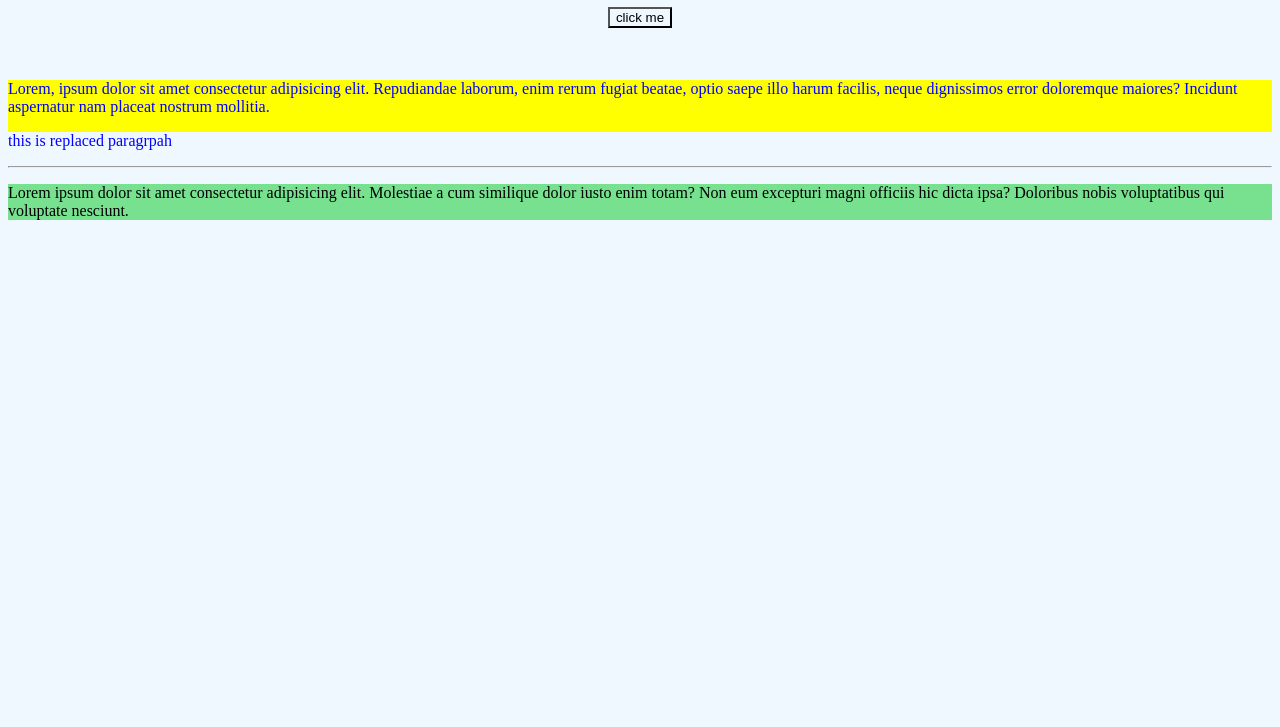
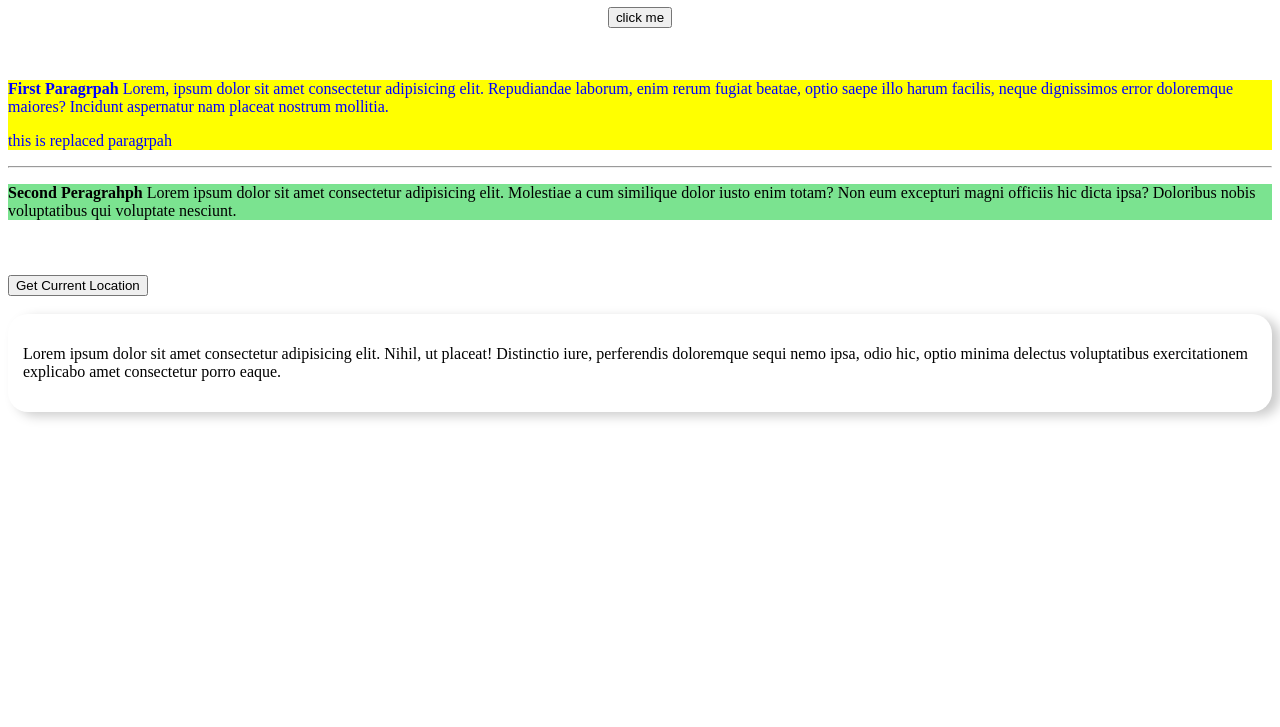
Before and after one commit to anilkarela/javascript-basics, a plain HTML site: page index.html in a window 1280 px wide. Shown: the part 73-800 px from the top of the page. Drawn offline with Linux system fonts and the light colour scheme.

Commit message:
new methods added

```diff
--- a/css/index.css
+++ b/css/index.css
@@ -1,6 +1,6 @@
-*{
+/* *{
     background-color:aliceblue;
-}
+} */
 #btn{
     display: flex;
     justify-content: center;
@@ -18,3 +18,13 @@
 #txt{
     background-color: green;
 }
+
+#intxt{
+    box-shadow:8px 4px 12px #ccc;
+    padding:15px;
+    border-radius:20px;
+    transition: 0.3s;
+}
+#intxt:hover{
+    transform:scale(.9);
+}
--- a/index.html
+++ b/index.html
@@ -10,12 +10,29 @@
 <body>
     <h1 style="text-align:center;">JavaScript Tutorial</h1>
     <div id="btn">
-        <button >click me</button>
+        <button id="click" onclick="clicked()">click me</button>
     </div>
     <br><br>
-    <p class="txt">Lorem, ipsum dolor sit amet consectetur adipisicing elit. Repudiandae laborum, enim rerum fugiat beatae, optio saepe illo harum facilis, neque dignissimos error doloremque maiores? Incidunt aspernatur nam placeat nostrum mollitia.</p>
+    <p class="txt"> <b> First Paragrpah </b>Lorem, ipsum dolor sit amet consectetur adipisicing elit. Repudiandae laborum, enim rerum fugiat beatae, optio saepe illo harum facilis, neque dignissimos error doloremque maiores? Incidunt aspernatur nam placeat nostrum mollitia.</p>
     <hr>
-    <p class="txt bg-primery" id="txt">Lorem ipsum dolor sit amet consectetur adipisicing elit. Molestiae a cum similique dolor iusto enim totam? Non eum excepturi magni officiis hic dicta ipsa? Doloribus nobis voluptatibus qui voluptate nesciunt.</p>
+    <p class="txt bg-primery" id="txt"> <b>Second Peragrahph </b>Lorem ipsum dolor sit amet consectetur adipisicing elit. Molestiae a cum similique dolor iusto enim totam? Non eum excepturi magni officiis hic dicta ipsa? Doloribus nobis voluptatibus qui voluptate nesciunt.</p>
+    <br>
+    <h1 class="textLocation"></h1>
+
+    <button id="vikas">
+        Get Current Location
+    </button>
+    <br>
+    <br>
+    <div id="intxt">
+    <p>Lorem ipsum dolor sit amet consectetur adipisicing elit. Nihil, ut placeat! Distinctio iure, perferendis doloremque sequi nemo ipsa, odio hic, optio minima delectus voluptatibus exercitationem explicabo amet consectetur porro eaque.</p>
+    </div>
+
+
+
+
+
+    <!-- <script src="/js/script.js"></script> -->
     <script src="/js/index.js"></script>
 </body>
 </html>
--- a/js/index.js
+++ b/js/index.js
@@ -3,7 +3,7 @@
 // console.log("hello world");
 // document.write("this is a doucment write");
 
-
+// "use strict"; :- to strictly use all the rules of js
 // 2 javasript console API
 console.log("hello world");
 console.warn("this is a warning");
@@ -182,9 +182,88 @@ console.log(
 
 // selecting using query
 
-sel=document.querySelector('.txt');
+let sel=document.querySelector('.txt');
 console.log(sel);
-selAll=document.querySelectorAll('.txt');
+let selAll=document.querySelectorAll('.txt');
 console.log(selAll);
 
+
+
+function clicked(){
+    console.log("button is clicked");
+}
+
+window.onload=function(){
+    console.log("document was loaded");
+}
 // Events in JavaScripts
+
+txt.addEventListener('click',function(){
+    console.log("the paragrpah2 was clicked");
+})
+
+
+// document.getElementsByClassName("txt")[0].addEventListener('mouseover',function(){
+//     console.log("on mouse over");
+// })
+
+// document.getElementsByClassName("txt bg-primery")[0].addEventListener('click',function(){
+//     console.log("will open anilkarela github in a new window");
+//     window.open('https://github.com/anilkarela');
+// })
+
+
+// to click on all class named txt we will run a for loop
+// let item = document.querySelectorAll(".txt");
+// for(let i of item){
+//     i.onclick=function(){
+//         alert();
+//     }
+// }
+
+// txt.addEventListener('mousedown',function(e){
+    // if(e.which == 1){
+    //     document.write("left click");
+    // }
+    // else if(e.which == 3){
+    //     document.write("right click");
+    // }
+
+//     navigator.geolocation.getCurrentPosition(function(data){
+//                 console.log(data);
+//     });
+// })
+
+
+
+vikas.addEventListener('click',function(){
+    navigator.geolocation.getCurrentPosition(function(data){
+        document.querySelector(".textLocation").innerText=data.coords.latitude+" ,"+data.coords.longitude;
+
+    })
+})
+
+
+
+// document.getElementById("loc").addEventListener("click",function(){
+//     alert();
+// })
+
+// document.querySelector("#intxt").addEventListener('click',function(){
+//     document.getElementById('intxt').innerHTML="<b> pargarh 3 was clicked</b>";
+// })
+
+
+let prevHTML=document.getElementById("intxt").innerHTML;
+
+document.querySelector("#intxt").addEventListener('mousedown',function(){
+    document.getElementById("intxt").innerHTML="<b>this is changed text after clicking the clicking the previous paragrpah Lorem ipsum dolor sit amet consectetur adipisicing elit. Nihil, ut placeat! Distinctio iure, perferendis doloremque sequi nemo ipsa, odio hic, optio minima delectus voluptatibus exercitationem explicabo amet consectetur porro eaque</b>";
+    console.log("mouse clicked in");
+    document.getElementById("intxt").style.backgroundColor="red";
+})
+
+document.getElementById("intxt").addEventListener('mouseup',function(){
+    document.getElementById("intxt").innerHTML=prevHTML;
+    console.log("mouse clicked out");
+document.getElementById("intxt").style.backgroundColor="green";
+})
```
Also changed, not shown: js/script.js (added, +8 -0 lines).
